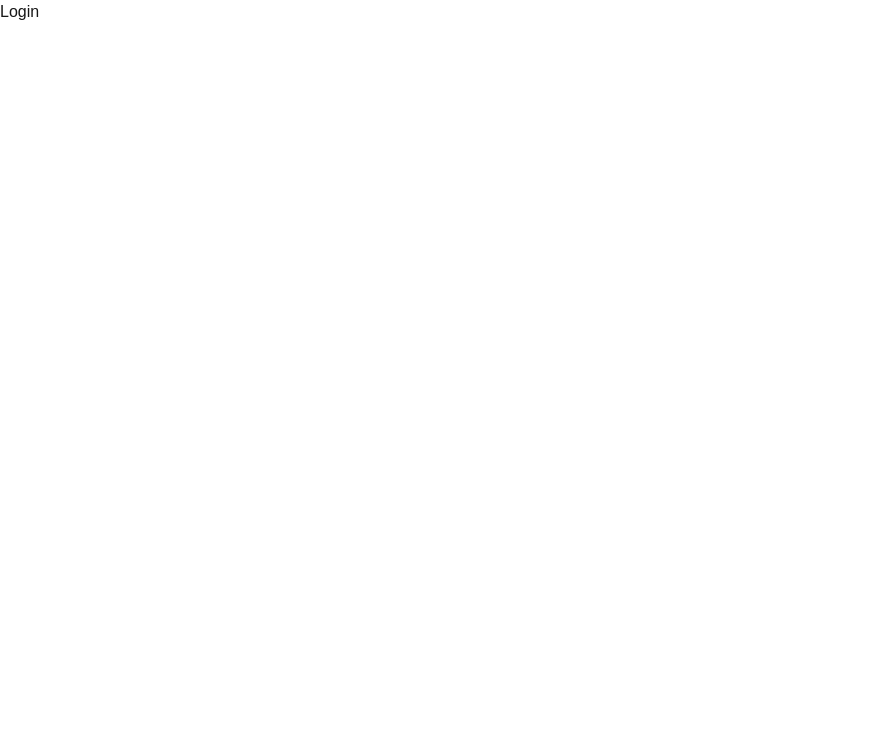
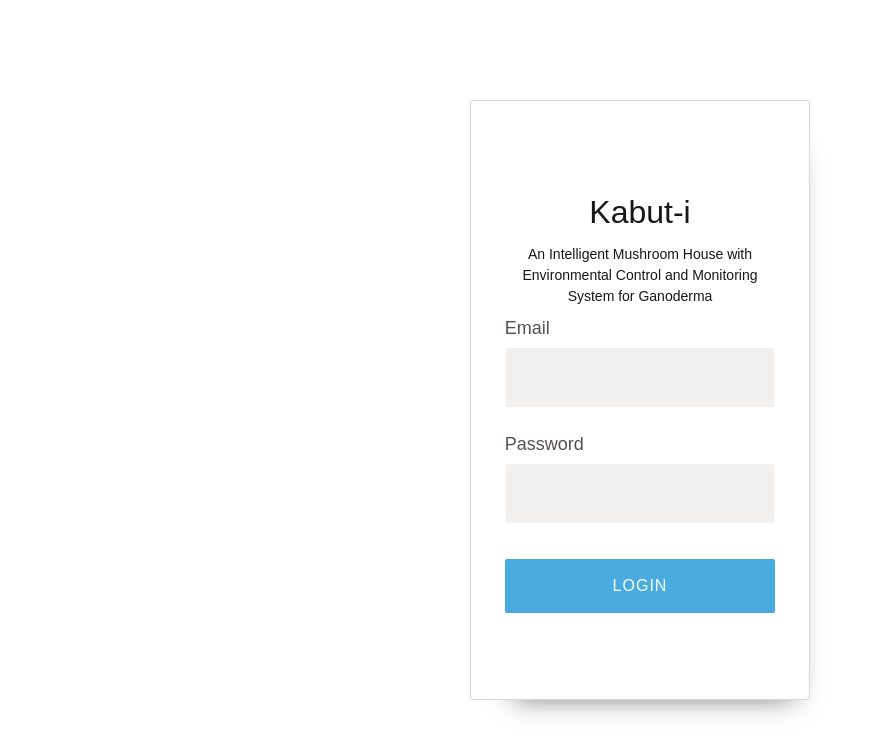
Before and after one commit to amerialmirdc/kabut-i, a Next.js app: page /login in a window 1280 px wide. Shown: the top 754 px of the page, without its empty margins (0-875 px from the left). Built offline with nearby package versions, Linux system fonts and the light colour scheme.

Commit message:
login ui

```diff
--- /dev/null
+++ b/app/api/test/route.js
@@ -0,0 +1,27 @@
+import { NextResponse } from "next/server"
+
+export const GET = async () => {
+    try{
+        return new NextResponse("test");
+        // return new NextResponse({message: 'success'}, {status: 200});
+    } catch (error) {
+        return new NextResponse("Error in fetching users" + error.message, {status: 500});
+    }
+}
+
+// export const POST = async (request) => {
+//     try{
+//         const body = await request.json();
+//         console.log(request)
+//         await connect();
+//         const newUser = new User(body);
+//         await newUser.save()
+
+//         return new NextResponse(JSON.stringify({message: 'User is created', user: newUser}),
+//             {status: 200}
+//         );
+
+//     }catch (error) {
+//         return new NextResponse("Error in creating a user " + error.message, {status: 500});
+//     }
+// }
--- a/app/layout.js
+++ b/app/layout.js
@@ -22,6 +22,7 @@ export default function RootLayout({ children }) {
       <body
         className={`${geistSans.variable} ${geistMono.variable} antialiased`}
       >
+        {/* <h1 className="bg-emerald-400">asd</h1> */}
         {children}
       </body>
     </html>
--- a/app/login/page.js
+++ b/app/login/page.js
@@ -1,6 +1,77 @@
 
 export default function Login() {
+  const loginCard = {
+    border: 'solid 1px #6C656544',
+    height: '600px',
+    width: '340px',
+    borderRadius: '4px',
+    boxShadow: '14px 27px 26px -30px rgba(108,101,101,1)',
+    display: 'flex',
+    flexDirection: 'column',
+    justifyContent: 'center',
+    alignItems: 'center',
+    margin: '4px'
+  }
+  const title = {
+    width: '75%',
+    fontSize: '32px',
+    margin: 0,
+    // fontFamily: '"ABeeZee", serif',
+    fontWeight: 400,
+    fontStyle: 'normal',
+    textAlign: 'center'
+  }
+  const subtitle = {
+    width: '75%',
+    fontSize: '14px',
+    // fontFamily: "ABeeZee", serif
+    marginTop: '8px',
+    marginBottom: '8px',
+    textAlign: 'center'
+  }
+  const label = {
+    color: '#575050',
+    fontSize: '18px',
+    textTransform: 'capitalize',
+    alignSelf: 'start',
+    marginLeft: '10%',
+    marginBottom: '6px'
+  }
+  const textField = {
+    background: '#F2EFEF',
+    border: 'none',
+    paddingTop: '16px',
+    paddingBottom: '16px',
+    color: '#242424',
+    fontSize: '18px',
+    textAlign: 'center',
+    width: '79%',
+    borderRadius: '2px',
+    marginBottom: '24px'
+  }
+  const button = {
+    backgroundColor: '#49ABDF',
+    paddingTop: '15px',
+    paddingBottom: '15px',
+    color: '#ffffff',
+    width: '80%',
+    borderRadius: '2px',
+    textTransform: 'uppercase',
+    letterSpacing: '1px',
+    marginTop: '12px'
+  }
+
   return (
-    <div>Login</div>
+    <div style={{display: 'flex', justifyContent: 'center', height: '100vh', alignItems: 'center'}}>
+      <div style={loginCard}>
+        <p style={title}>Kabut-i</p>
+        <p style={subtitle}>An Intelligent Mushroom House with Environmental Control and Monitoring System for Ganoderma</p>
+        <label style={label}>email</label>
+        <input type="email" style={textField}/>
+        <label style={label}>password</label>
+        <input type="password" style={textField}/>
+        <button style={button}>Login</button>
+      </div>
+    </div>
   );
 }
```
